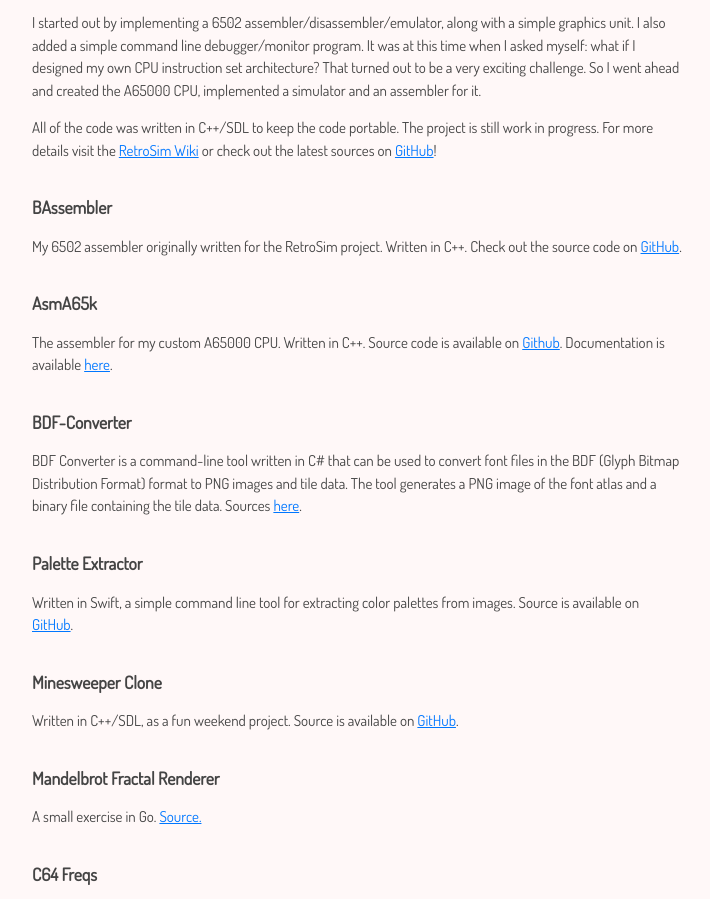
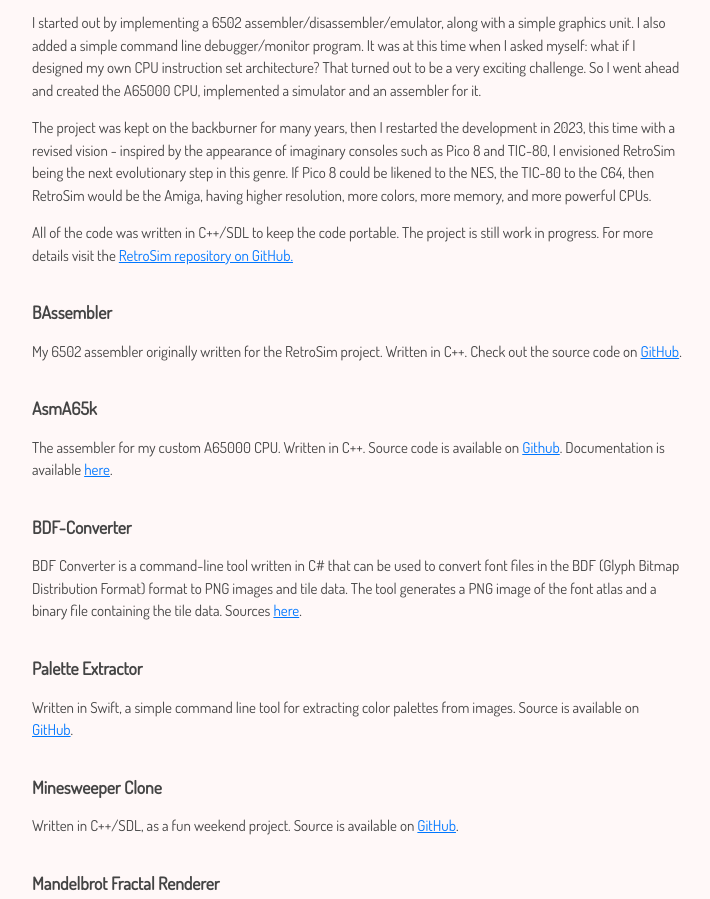
Before and after one commit to arcanelab/arcanelab.github.io, a plain HTML site: page index.html in a window 1280 px wide. Shown: the part 4525-5424 px from the top of the page, without its empty margins (283-993 px from the left). Drawn offline with Linux system fonts and the light colour scheme.

Commit message:
Updated section about RetroSim

```diff
--- a/index.html
+++ b/index.html
@@ -233,7 +233,9 @@
     <p>A modern fantasy retro-computer simulator written in C++ and SDL.</p>
     <p>The idea of the RetroSim projects was born in 2011 while I was experimenting with writing graphical effects using an iOS app equipped with a BASIC interpreter. It occurred to me that an enhanced version featuring a 6502 assembler and a simple "GPU" reminiscent of the Commodore 64's VIC chip would be an interesting evolution of this concept. So I sat down and compiled a bunch of ideas for this virtual machine. Some of these ideas included adding registers for graphics, sound, input/output, networking, etc. </p>
     <p>I started out by implementing a 6502 assembler/disassembler/emulator, along with a simple graphics unit. I also added a simple command line debugger/monitor program. It was at this time when I asked myself: what if I designed my own CPU instruction set architecture? That turned out to be a very exciting challenge. So I went ahead and created the A65000 CPU, implemented a simulator and an assembler for it.</p>
-    <p>All of the code was written in C++/SDL to keep the code portable. The project is still work in progress. For more details visit the <a href="https://github.com/arcanelab/RetroSim-Classic/wiki">RetroSim Wiki</a> or check out the latest sources on <a href="https://github.com/arcanelab/RetroSim-Classic">GitHub</a>!</p>
+    <p>The project was kept on the backburner for many years, then I restarted the development in 2023, this time with a revised vision - inspired by the appearance of imaginary consoles such as Pico 8 and TIC-80, I envisioned RetroSim being the next evolutionary step in this genre. If Pico 8 could be likened to the NES, the TIC-80 to the C64, then RetroSim would be the Amiga, having higher resolution, more colors, more memory, and more powerful CPUs.
+    </p>
+    <p>All of the code was written in C++/SDL to keep the code portable. The project is still work in progress. For more details visit the <a href="https://github.com/arcanelab/RetroSim">RetroSim repository on GitHub.</a></p>
     <h3>BAssembler</h3>
     <p>My 6502 assembler originally written for the RetroSim project. Written in C++. Check out the source code on <a href="https://github.com/arcanelab/BASSembler6502">GitHub</a>.</p>
     <h3>AsmA65k</h3>
```
